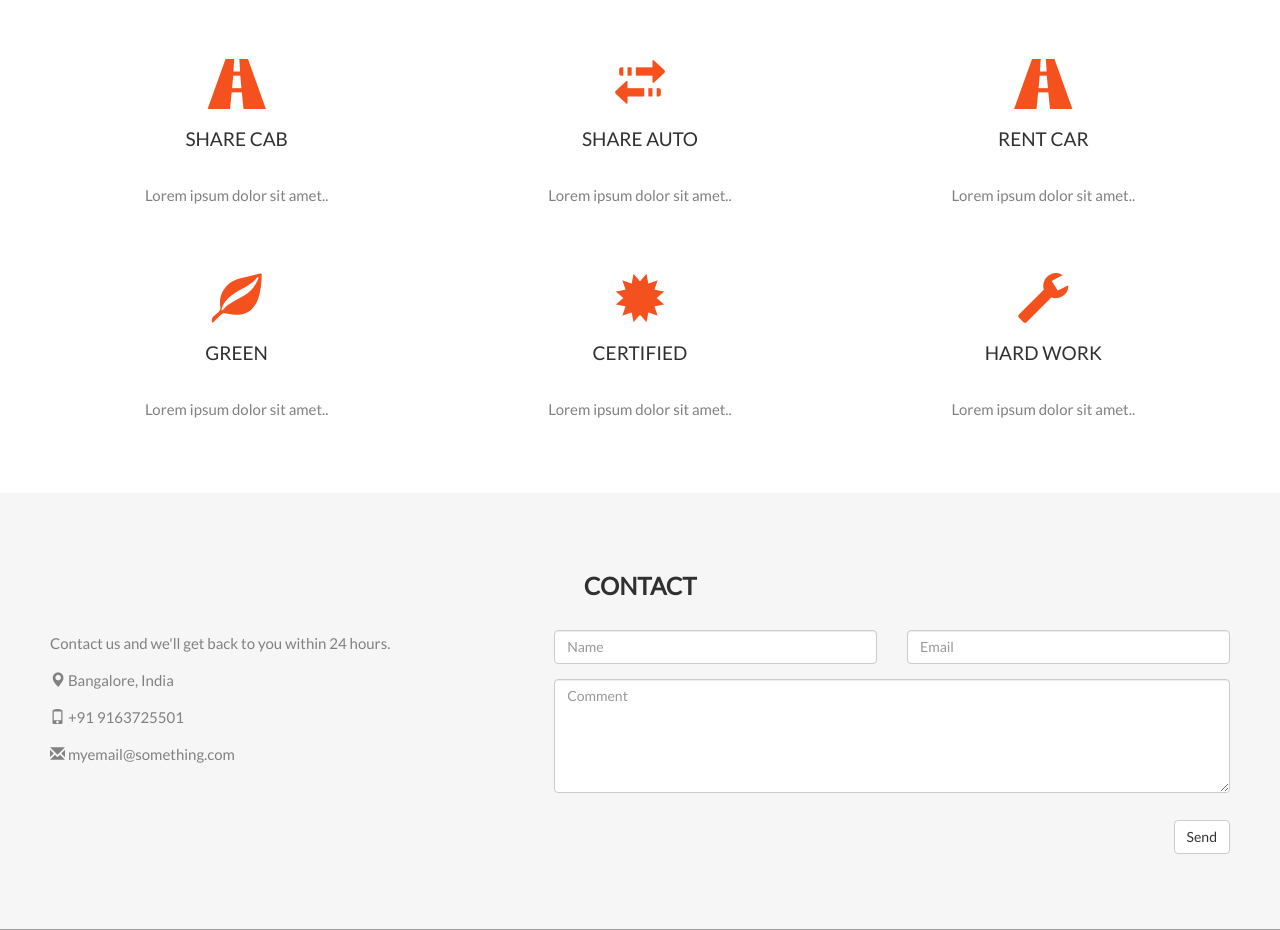
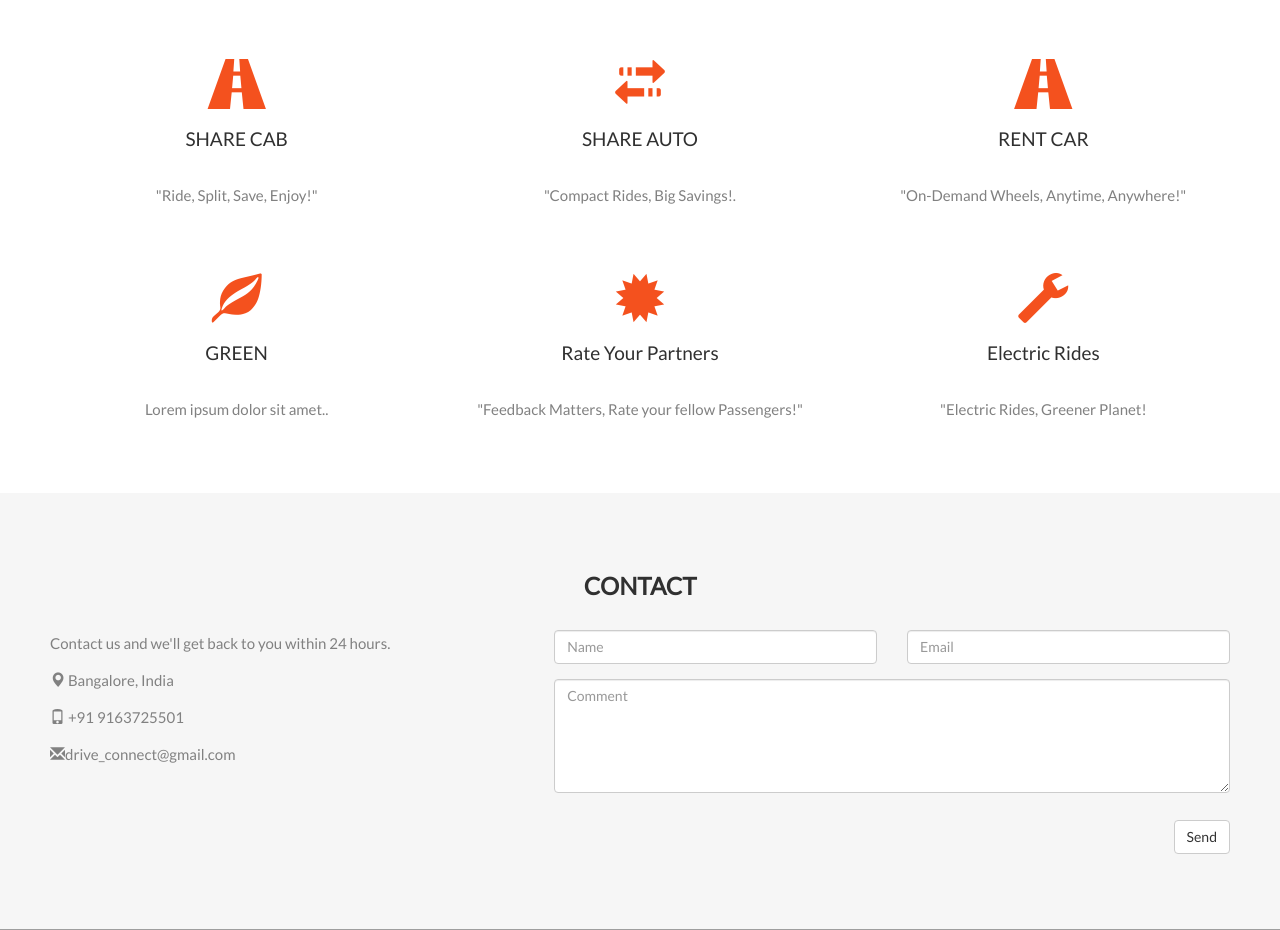
Before and after one commit to chandrahas121/hacknite, a Django app: page / in a window 1280 px wide. Shown: the part 1661-2591 px from the top of the page. Run offline with Django 5.2, Linux system fonts and the light colour scheme; some libraries are stand-ins or nearby versions; grey boxes are pictures that could not be loaded.

Commit message:
done error corrections

```diff
--- a/drive_connect/models.py
+++ b/drive_connect/models.py
@@ -1,6 +1,9 @@
 from django.db import models
 from django.contrib.auth import get_user_model
-
+from django.utils import timezone
+from django.db.models.signals import post_save
+from django.dispatch import receiver
+from datetime import datetime
 User = get_user_model()
 
 class UserTrip(models.Model):
--- a/ride/views.py
+++ b/ride/views.py
@@ -59,19 +59,19 @@ def accept_friend_request(request, request_id):
     # Redirect to the desired URL
     return redirect('history')  # Replace 'hackniteridehistory' with your actual URL name
 
-
 @login_required
 def history(request):
     # Filter accepted requests where the current user is either the sender or receiver
     accepted_requests = AcceptedRequest.objects.filter(
         Q(sender=request.user) | Q(receiver=request.user)
-    )
+    ).order_by('-timestamp')  # Order by timestamp in descending order
 
     context = {
         'accepted_requests': accepted_requests,
     }
 
     return render(request, 'hackniteridehistory.html', context)
+
 
 @login_required
 def decline_friend_request(request, request_id):
--- a/templates/hackniteratings.html
+++ b/templates/hackniteratings.html
@@ -303,11 +303,11 @@
                                 <img src="{{rated_user.profile_photo.url}}" width="100" class="rounded-circle">
                             </div>
                             <div class="text-center mt-3">
-                                <span class="bg-secondary p-1 px-4 rounded text-white">Pro</span>
+
                                 <h5 class="mt-2 mb-0">{{rated_user.username}}</h5>
-                                <span>UI/UX Designer</span>
+
                                 <div class="px-4 mt-1">
-                                    <p class="fonts">Consectetur adipiscing elit, sed do eiusmod tempor incididunt ut labore et dolore magna aliqua. Ut enim ad minim veniam, quis nostrud exercitation ullamco laboris nisi ut aliquip ex ea commodo consequat. </p>
+
                                 </div>
                                 <span class="heading">User Rating:</span>
                                 <span class="fa fa-star" onclick="setRating(1)" id="star1"></span>
--- a/templates/hackniteridehistory.html
+++ b/templates/hackniteridehistory.html
@@ -156,12 +156,12 @@ body {
                                 {% if request.user != requests.sender %}
                                     <div class="image"><img src="{{requests.sender.profile_photo.url }}" alt="..." class="img-fluid rounded-circle"></div>
                                     <div class="text">
-                                    <a href="#"><h3 class="h5">{{ requests.sender.username }}</h3></a>
+                                    <a href="#"><h3 class="h5">You have a ride with {{ requests.sender.username }}</h3></a>
                                     <small>from {{requests.source}} to {{requests.destination}} on {{requests.date}} at {{requests.time}}</small>
                                 {% else %}
                                     <div class="image"><img src="{{requests.receiver.profile_photo.url }}" alt="..." class="img-fluid rounded-circle"></div>
                                     <div class="text">
-                                    <a href="#"><h3 class="h5">{{ requests.receiver.username }}</h3></a>
+                                    <a href="#"><h3 class="h5">You have a ride with {{ requests.receiver.username }}</h3></a>
                                     <small>from {{requests.source}} to {{requests.destination}} on {{requests.date}} at {{requests.time}}</small>
                                 {% endif %}
                                 <!-- <small>{{ requests.timestamp }}</small> -->
--- a/templates/hacknitesearched1.html
+++ b/templates/hacknitesearched1.html
@@ -128,13 +128,12 @@
                           <!-- <img src="{{ user_trip.user.profile_image.url }}" style="width:100px;margin-top:-65px" alt="User" class="img-fluid img-thumbnail rounded-circle border-0 mb-3"> -->
                           <img src="{{ user_trip.user.profile_photo.url }}" style="width:100px;margin-top:-65px" alt="User" class="img-fluid img-thumbnail rounded-circle border-0 mb-3">
                           <h5 class="card-title">{{ user_trip.user.username }}</h5>
-                          <!-- <p class="text-secondary mb-1">{{ user_trip.user.email }}</p> -->
                           <p class="text-secondary mb-1">{{ user_trip.source }} to {{ user_trip.destination }}</p>
                           <p class="text-secondary mb-1">{{ user_trip.date }} - {{ user_trip.time }}</p>
                           {% if user_trip.user.rating == 0.0 %}
                             <p class="text-secondary mb-1">Rating: Not Available</p>
                             {% else %}
-                            <p class="text-secondary mb-1">Rating: {{user_trip.user.rating}}/5 </p>
+                            <p class="text-secondary mb-1">Rating: {{user_trip.user.rating}}/5.0 </p>
                             <!-- <small><p class="text-secondary mb-1">0 users rated</p></small> -->
                         {% endif %}
                           <!-- Add other card details based on your UserTrip model fields -->
--- a/templates/hacnitewelcome.html
+++ b/templates/hacnitewelcome.html
@@ -351,17 +351,17 @@
       <div class="col-sm-4">
         <span class="glyphicon glyphicon-road logo-small"></span>
         <h4>SHARE CAB</h4>
-        <p>Lorem ipsum dolor sit amet..</p>
+        <p>"Ride, Split, Save, Enjoy!"</p>
       </div>
       <div class="col-sm-4">
         <span class="glyphicon glyphicon-transfer logo-small"></span>
         <h4>SHARE AUTO</h4>
-        <p>Lorem ipsum dolor sit amet..</p>
+        <p>"Compact Rides, Big Savings!.</p>
       </div>
       <div class="col-sm-4">
         <span class="glyphicon glyphicon-road logo-small"></span>
         <h4>RENT CAR</h4>
-        <p>Lorem ipsum dolor sit amet..</p>
+        <p>"On-Demand Wheels, Anytime, Anywhere!"</p>
       </div>
     </div>
     <br><br>
@@ -373,13 +373,13 @@
       </div>
       <div class="col-sm-4">
         <span class="glyphicon glyphicon-certificate logo-small"></span>
-        <h4>CERTIFIED</h4>
-        <p>Lorem ipsum dolor sit amet..</p>
+        <h4>Rate Your Partners</h4>
+        <p>"Feedback Matters, Rate your fellow Passengers!"</p>
       </div>
       <div class="col-sm-4">
         <span class="glyphicon glyphicon-wrench logo-small"></span>
-        <h4 style="color:#303030;">HARD WORK</h4>
-        <p>Lorem ipsum dolor sit amet..</p>
+        <h4 style="color:#303030;">Electric Rides</h4>
+        <p>"Electric Rides, Greener Planet!</p>
       </div>
     </div>
   </div>
@@ -392,7 +392,7 @@
         <p>Contact us and we'll get back to you within 24 hours.</p>
         <p><span class="glyphicon glyphicon-map-marker"></span> Bangalore, India</p>
         <p><span class="glyphicon glyphicon-phone"></span> +91 9163725501</p>
-        <p><span class="glyphicon glyphicon-envelope"></span> myemail@something.com</p>
+        <p><span class="glyphicon glyphicon-envelope"></span>drive_connect@gmail.com</p>
       </div>
       <div class="col-sm-7 slideanim">
         <div class="row">
```
Also changed, not shown: db.sqlite3.
